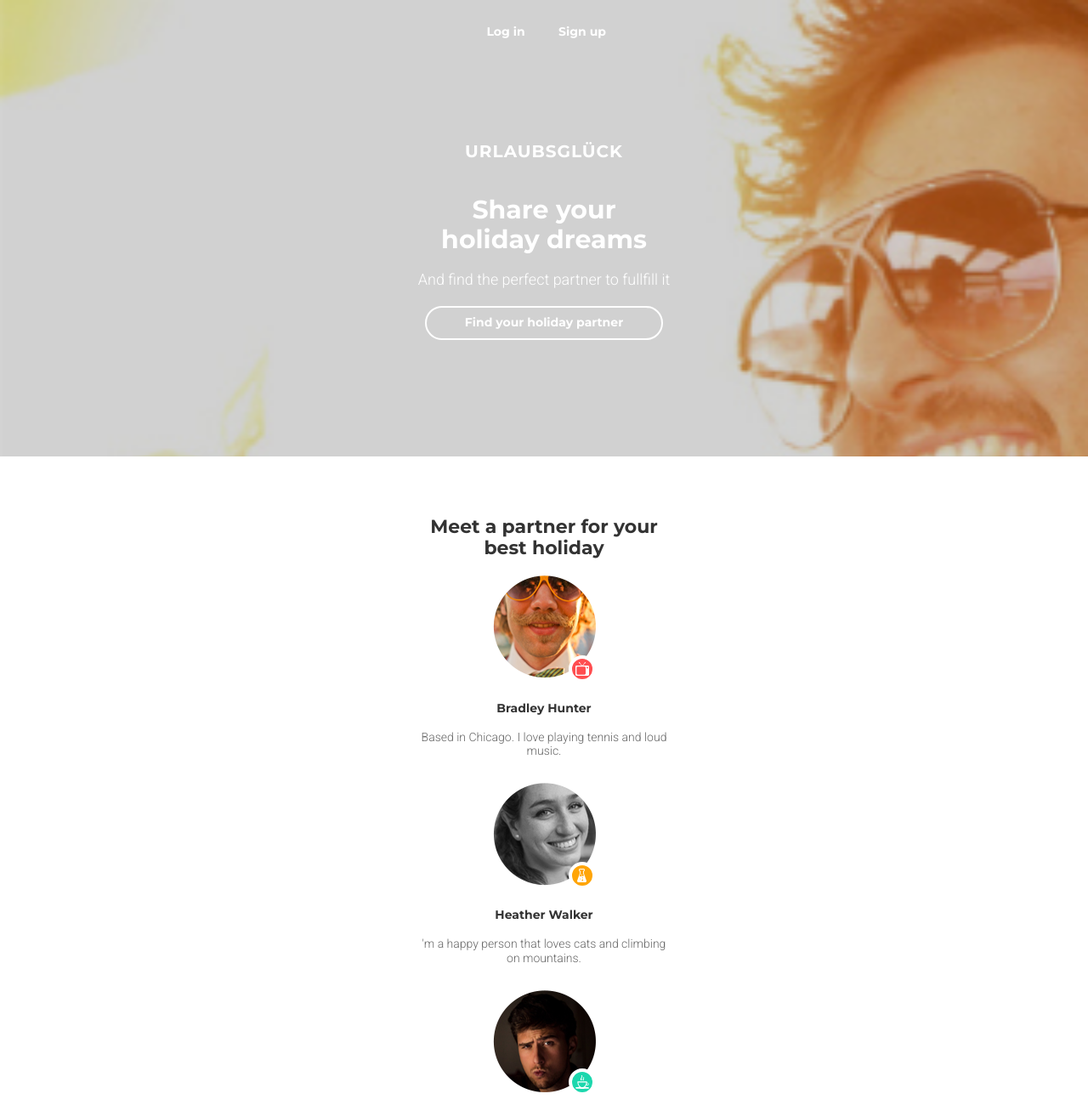
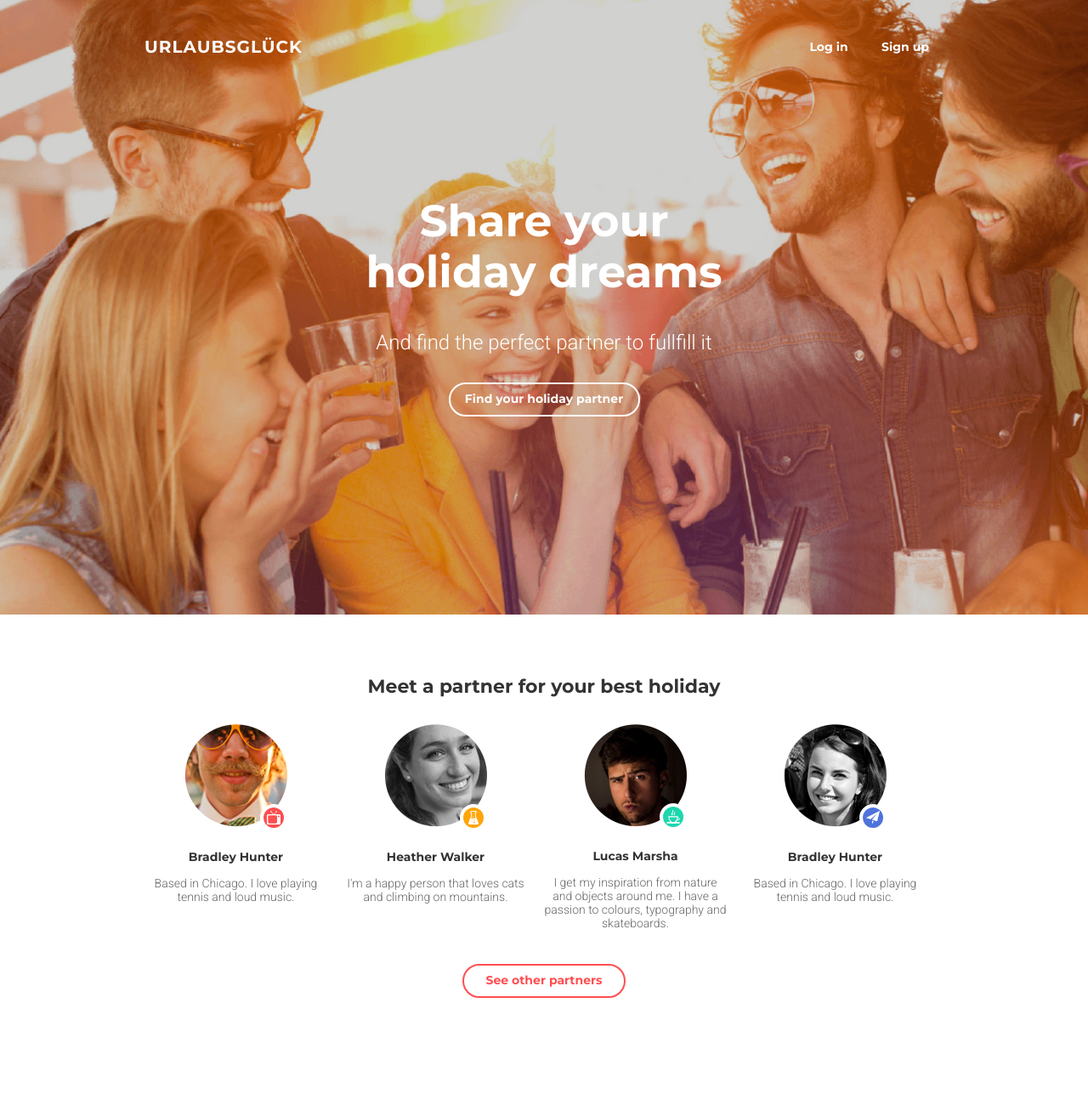
Before and after one commit to vladyslavprytula-dev/goit-markup-hw-07, a plain HTML site: page index.html in a window 1280 px wide. Shown: the top 1300 px of the page at 85% size. After the commit the page ends 1246 px from the top, so only its background shows below. Drawn offline with Linux system fonts and the light colour scheme.

Commit message:
tablet and desktop version completed

```diff
--- a/css/main.css
+++ b/css/main.css
@@ -116,7 +116,7 @@ header {
   background-color: #ff4e50;
 }
 .main-section {
-  padding-top: 70px;
+  padding-top: 72px;
   padding-bottom: 60px;
 }
 .main-title {
@@ -132,6 +132,9 @@ header {
   display: flex;
   flex-wrap: wrap;
   text-align: center;
+}
+.main-list-item {
+  margin-bottom: 25px;
 }
 .card {
   position: relative;
@@ -173,16 +176,15 @@ header {
   font-family: "Montserrat";
   font-weight: 700;
   text-align: center;
-  margin-bottom: 18px;
+  margin-bottom: 15px;
 }
 .description {
   margin: 0;
   font-size: 14px;
   color: #666666;
-  font-family: "Roboto";
+  font-family: "Roboto", sans-serif;
   font-weight: 300;
   text-align: center;
-  margin-bottom: 30px;
 }
 .second-link {
   border-color: #ff4e50;
@@ -192,3 +194,128 @@ header {
 .second-link:focus {
   color: white;
 }
+
+/*     Tablet     */
+
+@media screen and (min-width: 768px) {
+  header {
+    background-color: #1a1915;
+    background-image: url(../images/tablet-bg.png);
+    background-repeat: no-repeat;
+    background-size: cover;
+    width: 100%;
+    height: auto;
+  }
+  .container {
+    max-width: 768px;
+    margin-left: auto;
+    margin-right: auto;
+    padding-left: 44px;
+    padding-right: 44px;
+  }
+  .top-nav {
+    display: flex;
+    flex-wrap: nowrap;
+    flex-direction: row;
+    padding-top: 38px;
+    padding-bottom: 154px;
+  }
+  .logo {
+    display: block;
+    text-decoration: none;
+    font-size: 20px;
+    letter-spacing: 1px;
+    color: #ffffff;
+    font-family: "Montserrat";
+    font-weight: 700;
+    text-align: center;
+    padding-top: 6px;
+  }
+  .authorization-menu {
+    display: flex;
+    margin-right: 0;
+    margin-left: 0;
+  }
+  .hero-title {
+    font-size: 52px;
+    padding-bottom: 40px;
+  }
+  .text-hero {
+    font-size: 24px;
+    padding-bottom: 33px;
+  }
+  .link {
+    width: 225px;
+  }
+  .hero {
+    padding-bottom: 233px;
+  }
+  .tablet-list {
+    max-width: 492px;
+    margin-right: auto;
+    margin-left: auto;
+    padding: 0;
+  }
+  .main-section {
+    padding-bottom: 39px;
+  }
+  .main-title {
+    margin-bottom: 32px;
+  }
+  .main-list {
+    display: flex;
+    flex-wrap: wrap;
+    text-align: center;
+    margin-bottom: 38px;
+  }
+  .main-list-item {
+    width: 231px;
+    margin-right: 30px;
+    margin-bottom: 58px;
+  }
+  .main-list-item:nth-child(2n) {
+    margin-right: 0;
+  }
+  .main-list-item:nth-last-child(-n + 2) {
+    margin-bottom: 0;
+  }
+  .second-link {
+    width: 192px;
+  }
+}
+/*     Desktop     */
+
+@media screen and (min-width: 940px) {
+  header {
+    background-color: #1a1915;
+    background-image: url(../images/desktop-bg.png);
+    background-repeat: no-repeat;
+    background-size: cover;
+    width: 100%;
+    height: auto;
+  }
+  .container {
+    max-width: 940px;
+    margin-left: auto;
+    margin-right: auto;
+    padding-left: 0px;
+    padding-right: 0px;
+  }
+  .main-section {
+    padding-bottom: 72px;
+  }
+  .main-list {
+    display: flex;
+    flex-wrap: nowrap;
+    text-align: center;
+    margin-bottom: 40px;
+  }
+  .main-list-item {
+    width: 220px;
+    margin-right: 20px;
+    margin-bottom: 0;
+  }
+  .main-list-item:nth-child(2n) {
+    margin-right: 20px;
+  }
+}
--- a/index.html
+++ b/index.html
@@ -33,7 +33,7 @@
     </section>
   </header>
   <main class="main-section">
-    <div class="container">
+    <div class="container tablet-list">
       <h2 class="main-title">Meet a partner for your best holiday</h2>
       <ul class="main-list list">
         <li class="main-list-item">
@@ -56,7 +56,7 @@
             </div>
           </div>
           <h3 class="name">Heather Walker</h3>
-          <p class="description">'m a happy person that loves cats and climbing on mountains.</p>
+          <p class="description">I'm a happy person that loves cats and climbing on mountains.</p>
         </li>
         <li class="main-list-item">
           <div class="card">
```
Also changed, not shown: images/desktop-bg.png (added), images/tablet-bg.png (added).
